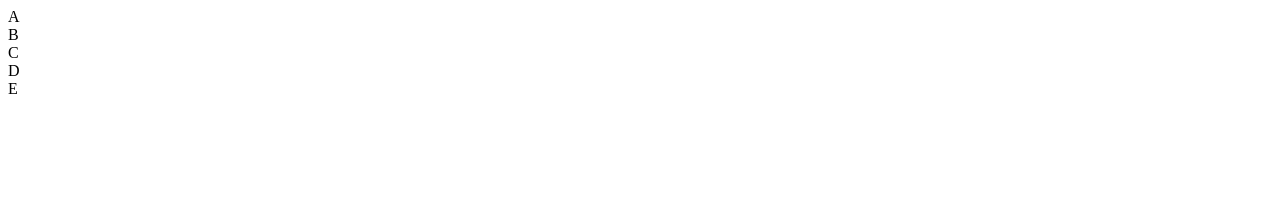
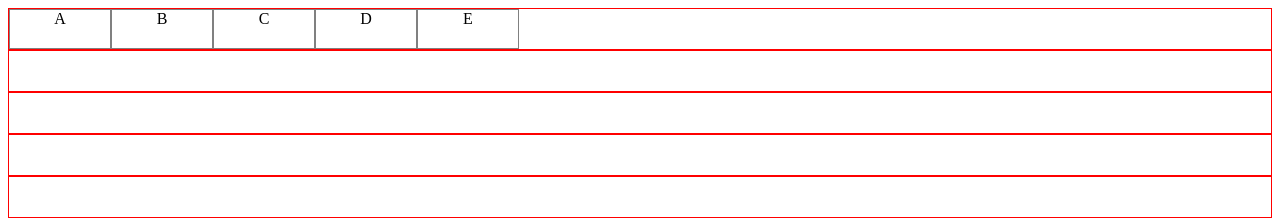
Before and after one commit to tsaiDavid/spreadsheet, a plain HTML site: page index.html in a window 1280 px wide. Drawn offline with Linux system fonts and the light colour scheme.

Commit message:
Adding additional rows, created header container

```diff
--- a/index.html
+++ b/index.html
@@ -3,6 +3,24 @@
   <head>
     <title>spreadsheet</title>
     <script src="./index.js"></script>
+    <style>
+      .container {
+        display: flex;
+        flex-direction: column;
+      }
+
+      .container > .row {
+        min-height: 40px;
+        border: 1px solid red;
+        display: flex;
+      }
+
+      #header > .hcell {
+        width: 100px;
+        border: 1px solid gray;
+        text-align: center;
+      }
+    </style>
   </head>
   <body>
     <div id="app">
--- a/index.js
+++ b/index.js
@@ -1,18 +1,38 @@
 document.addEventListener('DOMContentLoaded', () => {
   const rootNode = document.getElementById('app')
   const columns = ['A', 'B', 'C', 'D', 'E']
+  const rows = [1, 2, 3, 4]
 
   let table = document.createElement('div')
   table.className = 'container'
 
   // Make Header
+  const header = document.createElement('div')
+  header.setAttribute('id', 'header')
+  header.setAttribute('class', 'row')
+
   columns.forEach(col => {
     const colNode = document.createElement('div')
+    colNode.setAttribute('id', col)
+    colNode.setAttribute('class', 'hcell')
     colNode.appendChild(document.createTextNode(col))
-    table.appendChild(colNode)
+    header.appendChild(colNode)
   })
 
+  // mount header container row to table
+  table.appendChild(header)
+
   // Make Rows
+  const makeRows = (cols, rows) => {
+    rows.forEach(row => {
+      const rowParent = document.createElement('div')
+      rowParent.setAttribute('class', 'row')
+      rowParent.setAttribute('id', row)
+      table.appendChild(rowParent)
+    })
+  }
+
+  makeRows(columns, rows)
 
   rootNode.appendChild(table)
 })
```
